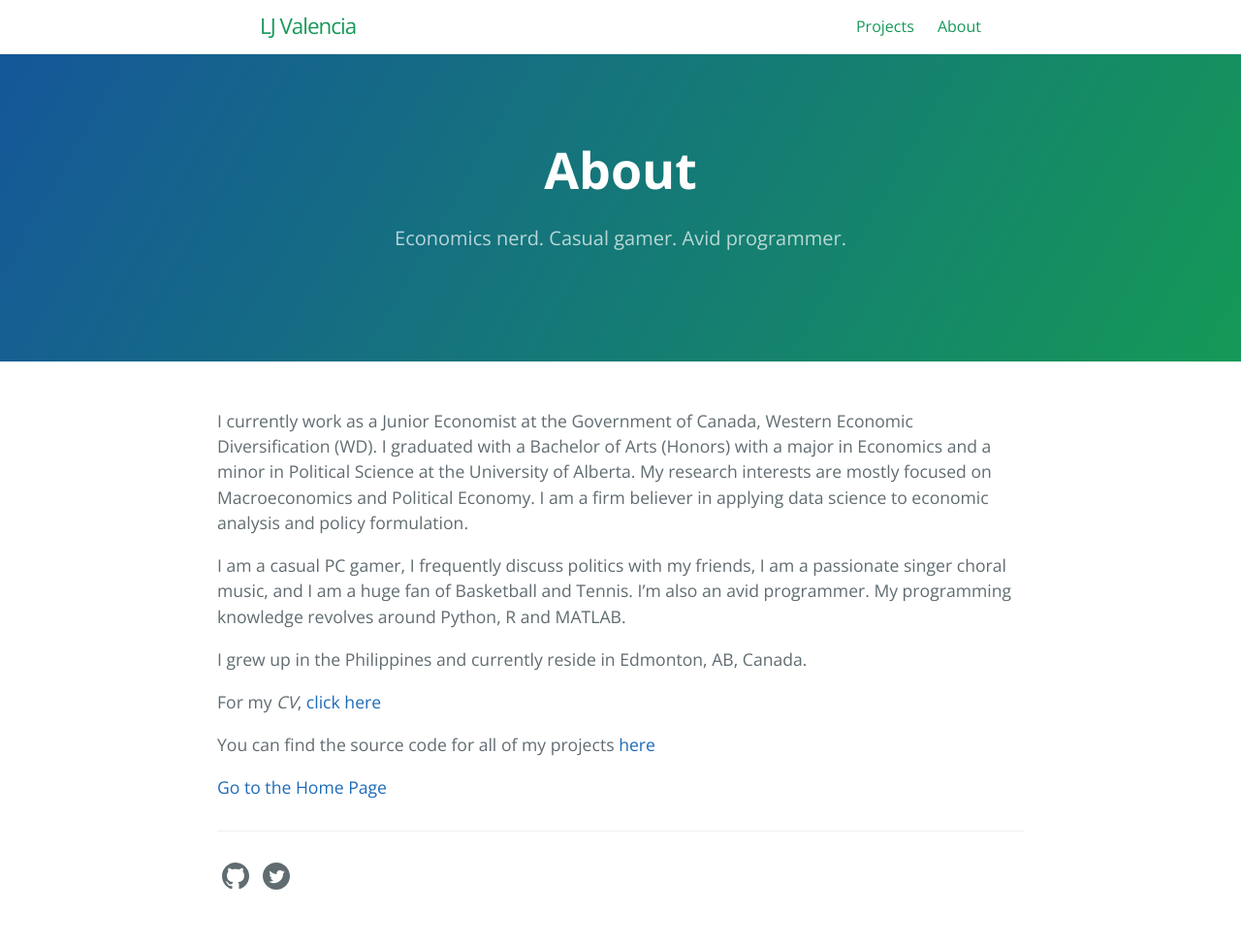
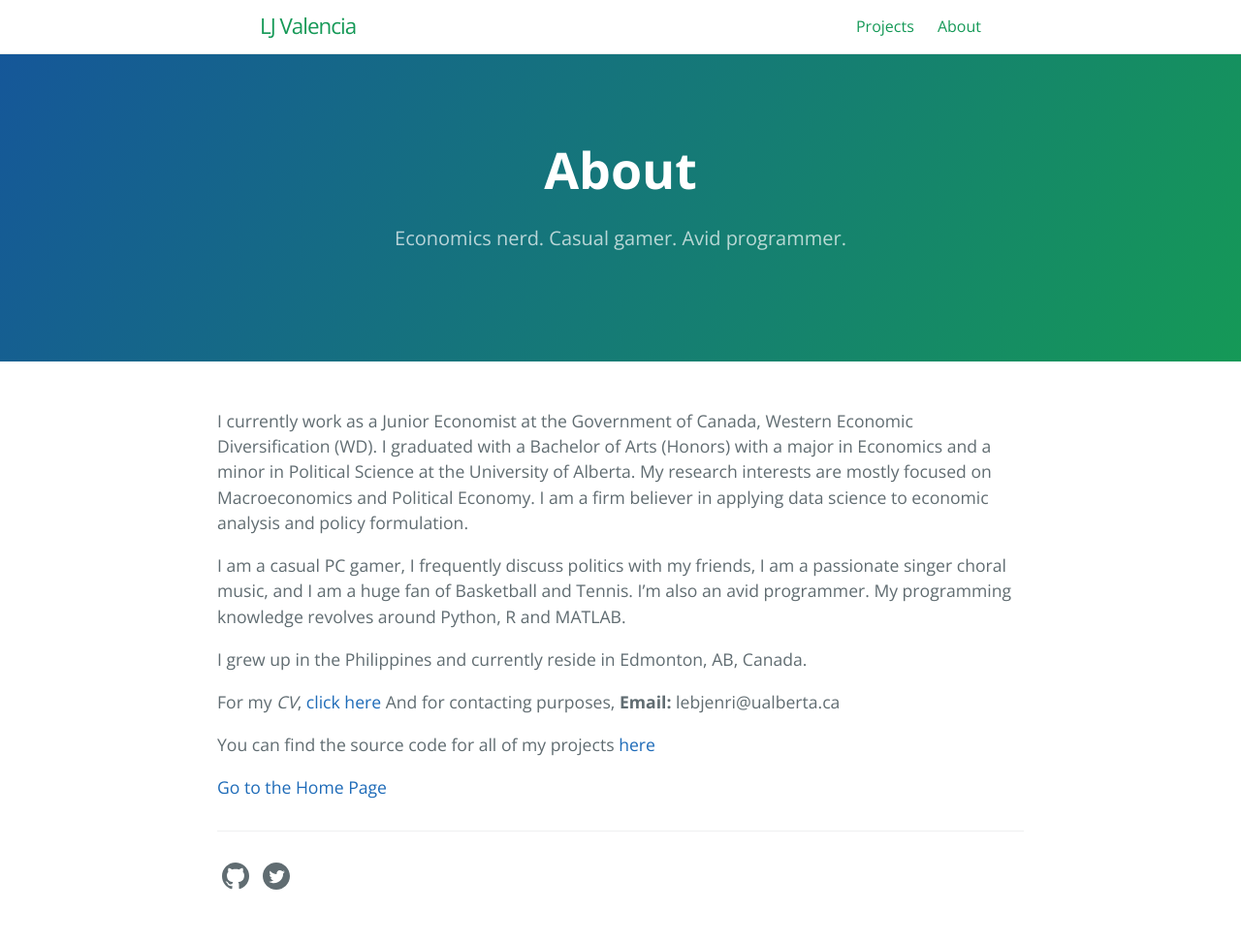
Before and after one commit to lj-valencia/cayman-blog-old-site, a Jekyll site: the page built from about.md, in a window 1280 px wide. Shown: the whole page at 97% size. Built offline with Jekyll 4.4.1, drawn with Linux system fonts in a browser that asks for light colours.

Commit message:
Update about.md

```diff
--- a/about.md
+++ b/about.md
@@ -13,6 +13,7 @@ I am a casual PC gamer, I frequently discuss politics with my friends, I am a pa
 I grew up in the Philippines and currently reside in Edmonton, AB, Canada.
 
 For my _CV_, [click here](CV_Draft.pdf)
+And for contacting purposes, **Email:** lebjenri@ualberta.ca
 
 You can find the source code for all of my projects [here](https://github.com/lj-valencia)
 
```
